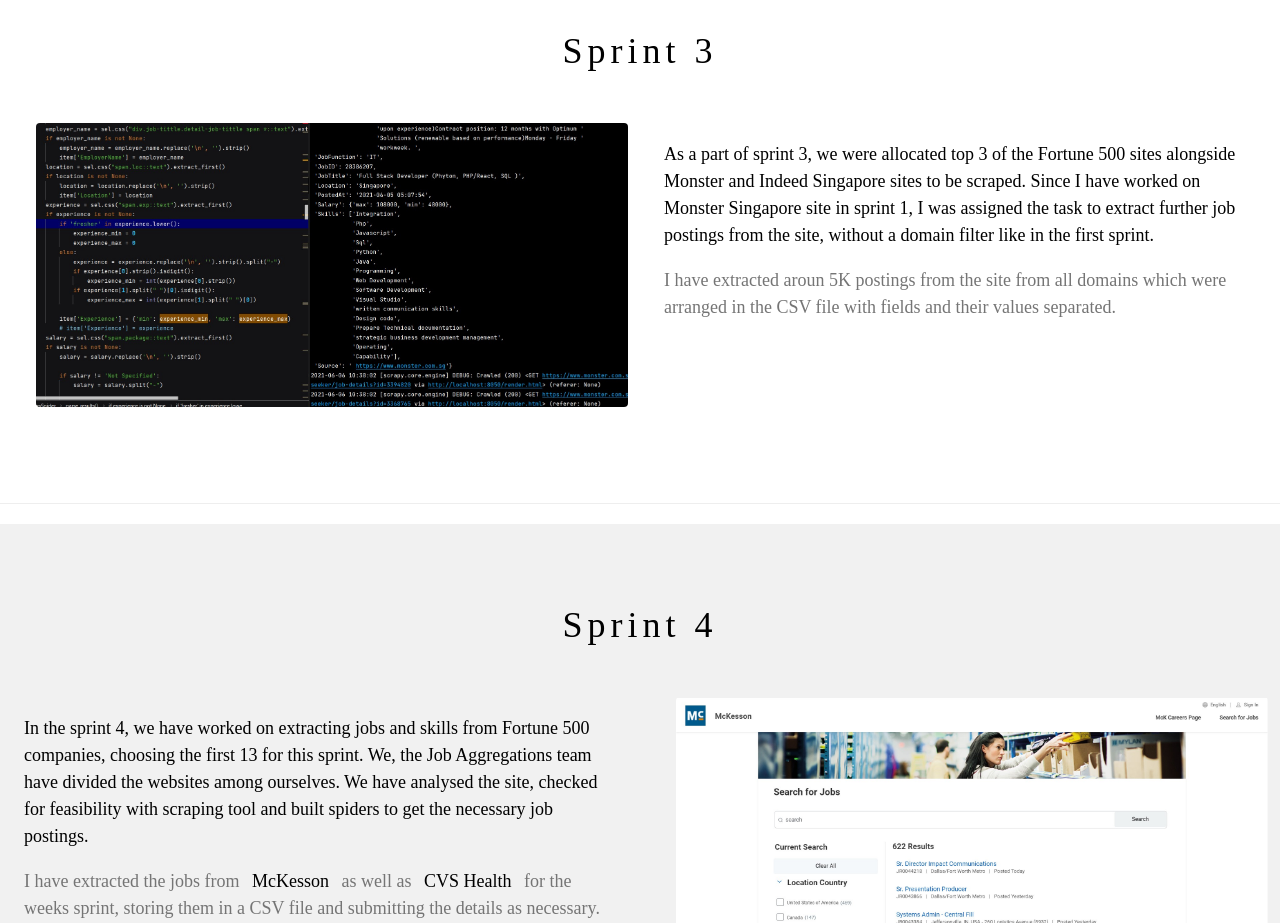
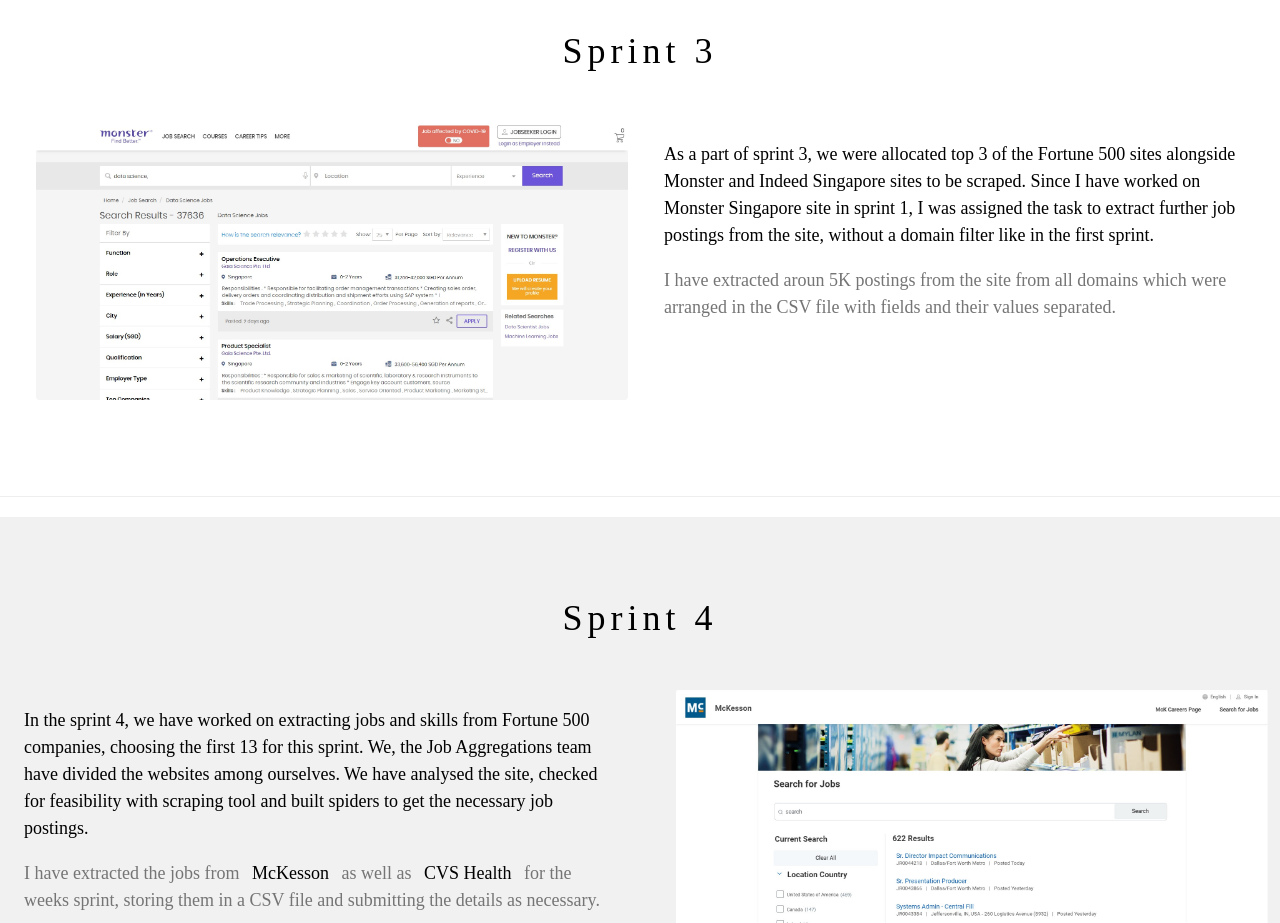
Before and after one commit to CHaRaN-02/Charan-Work-Portfolio, a plain HTML site: page index.html in a window 1280 px wide. Shown: the part 3660-4583 px from the top of the page. Drawn offline with nearby package versions, Linux system fonts and the light colour scheme.

Commit message:
Update index.html

```diff
--- a/index.html
+++ b/index.html
@@ -94,7 +94,7 @@
     <div class="w3-row w3-padding-64" id="sprint3"">
         <h1 class="w3-center">Sprint 3</h1><br>
         <div class="w3-col m6 w3-padding-large w3-hide-small">
-        <img src="images1/msg.jpg" class="w3-round w3-image image_left" alt="Monster Sg">
+        <img src="images1/c.jpg" class="w3-round w3-image image_left" alt="Monster Sg">
         </div>
 
         <div class="w3-col m6 w3-padding-large">
```
